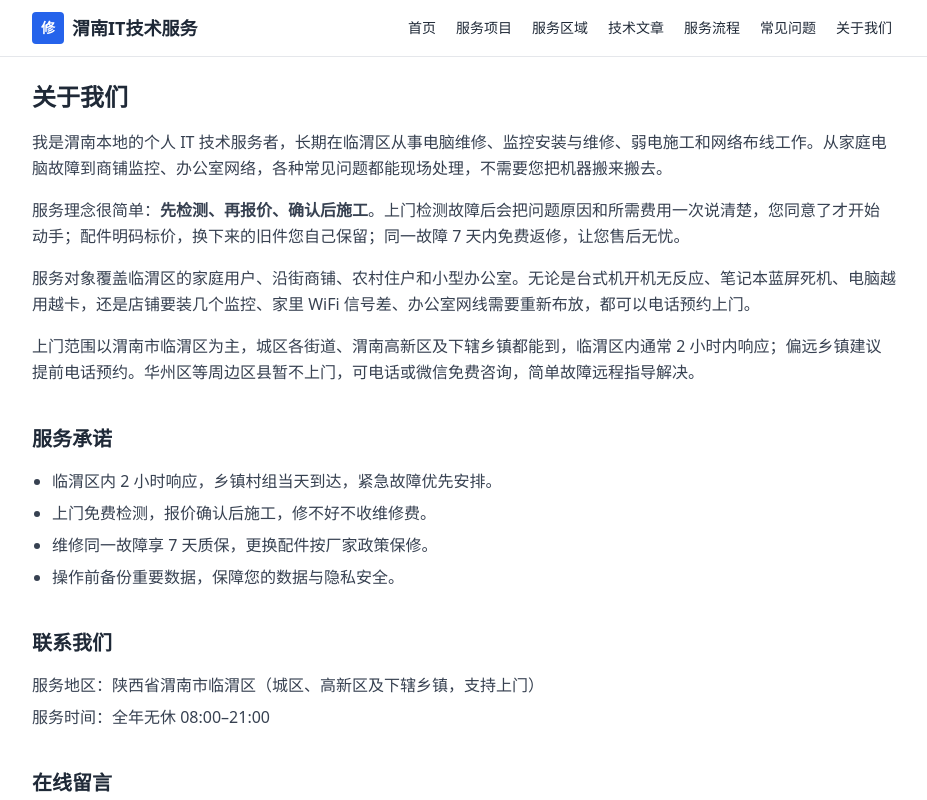
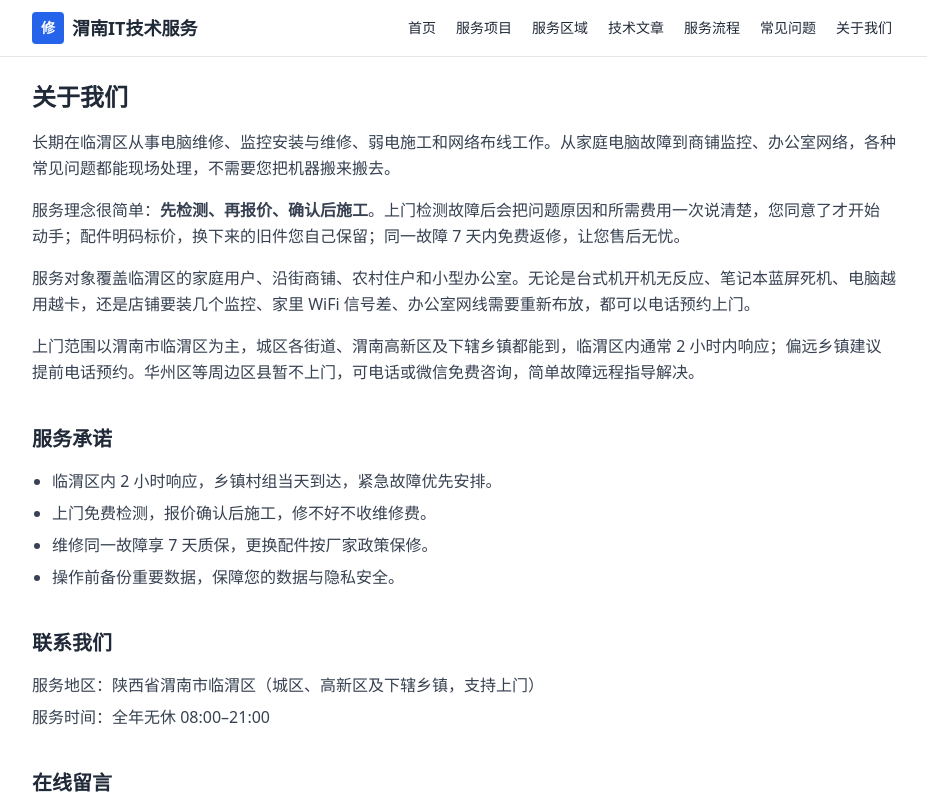
Before and after one commit to chinaxiaolaoshu/diannaoweixiu, a Next.js app in the folder apps/web/: page /about in a window 1280 px wide. Shown: the top 800 px of the page, without its empty margins (176-1103 px from the left). Built offline with nearby package versions, Linux system fonts and the light colour scheme; no server answers; the database is empty.

Commit message:
Update page.tsx

```diff
--- a/apps/web/app/about/page.tsx
+++ b/apps/web/app/about/page.tsx
@@ -9,7 +9,7 @@ export const revalidate = 3600;
 export const metadata: Metadata = pageMetadata({
   title: "关于我们_渭南临渭区电脑维修监控安装技术员",
   description:
-    "渭南本地个人IT技术服务者，多年电脑维修、监控安装、弱电施工与网络布线经验，服务临渭区家庭、商铺与办公室，先报价后施工。",
+    "渭南本地、临渭区多年电脑维修、监控安装、弱电施工与网络布线经验，服务临渭区家庭、商铺与办公室，先报价后施工。",
   path: "/about",
 });
 
@@ -26,7 +26,7 @@ export default async function AboutPage() {
       ) : (
         <div className="mt-4 space-y-4 text-gray-700 leading-relaxed">
           <p>
-            我是渭南本地的个人 IT 技术服务者，长期在临渭区从事电脑维修、监控安装与维修、弱电施工和网络布线工作。从家庭电脑故障到商铺监控、办公室网络，各种常见问题都能现场处理，不需要您把机器搬来搬去。
+            长期在临渭区从事电脑维修、监控安装与维修、弱电施工和网络布线工作。从家庭电脑故障到商铺监控、办公室网络，各种常见问题都能现场处理，不需要您把机器搬来搬去。
           </p>
           <p>
             服务理念很简单：<strong>先检测、再报价、确认后施工</strong>。上门检测故障后会把问题原因和所需费用一次说清楚，您同意了才开始动手；配件明码标价，换下来的旧件您自己保留；同一故障 7 天内免费返修，让您售后无忧。
```
